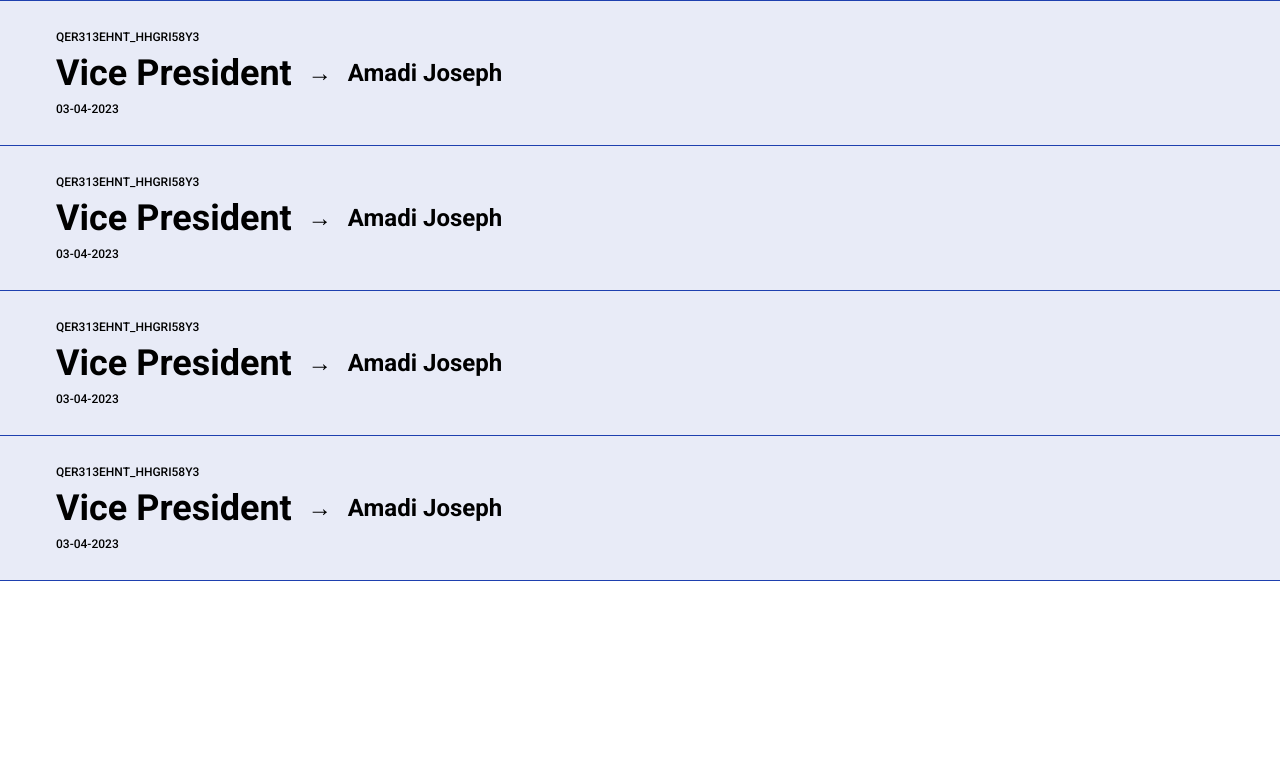
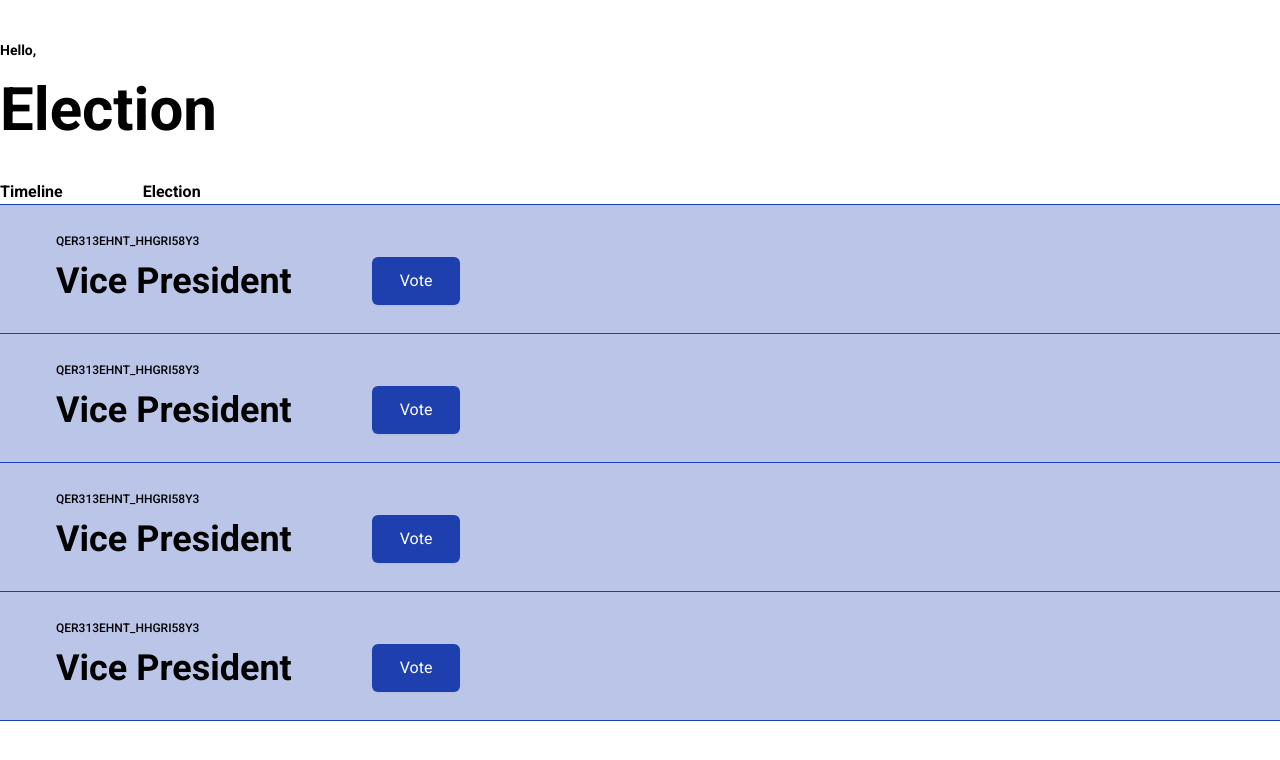
Before and after one commit to mmesomasaint/sheerpoll, a Next.js app: page /v/dashboard/election in a window 1280 px wide. Shown: the top 760 px of the page. Built offline with nearby package versions, Linux system fonts and the light colour scheme; no server answers; the database is empty; sample sign-in values are in the browser's storage.

Commit message:
Feat: Restructure election and timeline tabs

```diff
--- a/app/v/dashboard/election/page.tsx
+++ b/app/v/dashboard/election/page.tsx
@@ -1,31 +1,59 @@
 'use client'
 
+import Link from 'next/link'
 import { useRouter } from 'next/navigation'
+import { useAuth } from '../../auth/auth'
 
 export default function Election() {
+  const { voter } = useAuth()
+
   return (
-    <div className='flex flex-col gap-0'>
-      <VotedPositionAccordion />
-      <VotedPositionAccordion />
-      <VotedPositionAccordion />
-      <VotedPositionAccordion />
+    <div className='flex flex-col min-h-screen gap-0'>
+      <div className='flex flex-col items-start py-10 gap-5'>
+        <h1 className='text-sm font-semibold'>Hello, {voter?.displayName}</h1>
+        <h1 className='text-6xl font-semibold'>Election</h1>
+      </div>
+      <div className='grow flex flex-col h-full'>
+        <div className='flex justify-start items-center gap-20'>
+          <Link href='/v/dashboard/'>
+            <p className='text-base font-semibold'>Timeline</p>
+          </Link>
+          <Link href='/v/dashboard/election'>
+            <p className='text-base font-semibold'>Election</p>
+          </Link>
+        </div>
+        <div className='grow h-full'>
+          <div className='flex flex-col gap-0'>
+            <PositionAccordion />
+            <PositionAccordion />
+            <PositionAccordion />
+            <PositionAccordion />
+          </div>
+        </div>
+      </div>
     </div>
   )
 }
 
-function VotedPositionAccordion() {
+function PositionAccordion() {
   const router = useRouter()
 
   return (
-    <div className='bg-primary/10 first:border-t first:border-t-primary border-b border-b-primary px-14 py-7'>
+    <div className='bg-primary/30 first:border-t first:border-t-primary border-b border-b-primary px-14 py-7'>
       <div className='flex flex-col items-start gap-2'>
         <p className='text-xs font-medium'>QER313EHNT_HHGRI58Y3</p>
-        <div className='flex justify-start items-center gap-4'>
+        <div className='flex justify-between items-center gap-20'>
           <h3 className='text-4xl font-semibold text-'>Vice President</h3>
-          <h3 className='text-2xl font-semibold text-'>&rarr;</h3>
-          <h3 className='text-2xl font-semibold text-'>Amadi Joseph</h3>
+          <button
+            type='button'
+            onClick={() =>
+              router.push('/v/dashboard/vote?position=Vice President')
+            }
+            className='px-7 py-3 text-white bg-primary rounded-md shadow-sm'
+          >
+            Vote
+          </button>
         </div>
-        <p className='text-xs font-medium'>03-04-2023</p>
       </div>
     </div>
   )
--- a/app/v/dashboard/page.tsx
+++ b/app/v/dashboard/page.tsx
@@ -5,12 +5,13 @@ import { useRouter } from 'next/navigation'
 import { useAuth } from '../auth/auth'
 
 export default function Timeline() {
-  const {voter} = useAuth()
+  const { voter } = useAuth()
 
   return (
     <div className='flex flex-col min-h-screen gap-0'>
-        <div className='py-16'>
-          <h1 className='text-6xl font-bold'>Hello, {voter?.displayName}</h1>
+      <div className='flex flex-col items-start py-10 gap-5'>
+        <h1 className='text-sm font-semibold'>Hello, {voter?.displayName}</h1>
+        <h1 className='text-6xl font-semibold'>Timeline</h1>
       </div>
       <div className='grow flex flex-col h-full'>
         <div className='flex justify-start items-center gap-20'>
@@ -23,10 +24,10 @@ export default function Timeline() {
         </div>
         <div className='grow h-full'>
           <div className='flex flex-col gap-0'>
-      <PositionAccordion />
-      <PositionAccordion />
-      <PositionAccordion />
-      <PositionAccordion />
+            <VotedPositionAccordion />
+            <VotedPositionAccordion />
+            <VotedPositionAccordion />
+            <VotedPositionAccordion />
           </div>
         </div>
       </div>
@@ -34,25 +35,19 @@ export default function Timeline() {
   )
 }
 
-function PositionAccordion() {
+function VotedPositionAccordion() {
   const router = useRouter()
 
   return (
-    <div className='bg-primary/30 first:border-t first:border-t-primary border-b border-b-primary px-14 py-7'>
+    <div className='bg-primary/10 first:border-t first:border-t-primary border-b border-b-primary px-14 py-7'>
       <div className='flex flex-col items-start gap-2'>
         <p className='text-xs font-medium'>QER313EHNT_HHGRI58Y3</p>
-        <div className='flex justify-between items-center gap-20'>
+        <div className='flex justify-start items-center gap-4'>
           <h3 className='text-4xl font-semibold text-'>Vice President</h3>
-          <button
-            type='button'
-            onClick={() =>
-              router.push('/v/dashboard/vote?position=Vice President')
-            }
-            className='px-7 py-3 text-white bg-primary rounded-md shadow-sm'
-          >
-            Vote
-          </button>
+          <h3 className='text-2xl font-semibold text-'>&rarr;</h3>
+          <h3 className='text-2xl font-semibold text-'>Amadi Joseph</h3>
         </div>
+        <p className='text-xs font-medium'>03-04-2023</p>
       </div>
     </div>
   )
```
Lines whose indentation alone changed are shown as unchanged.
